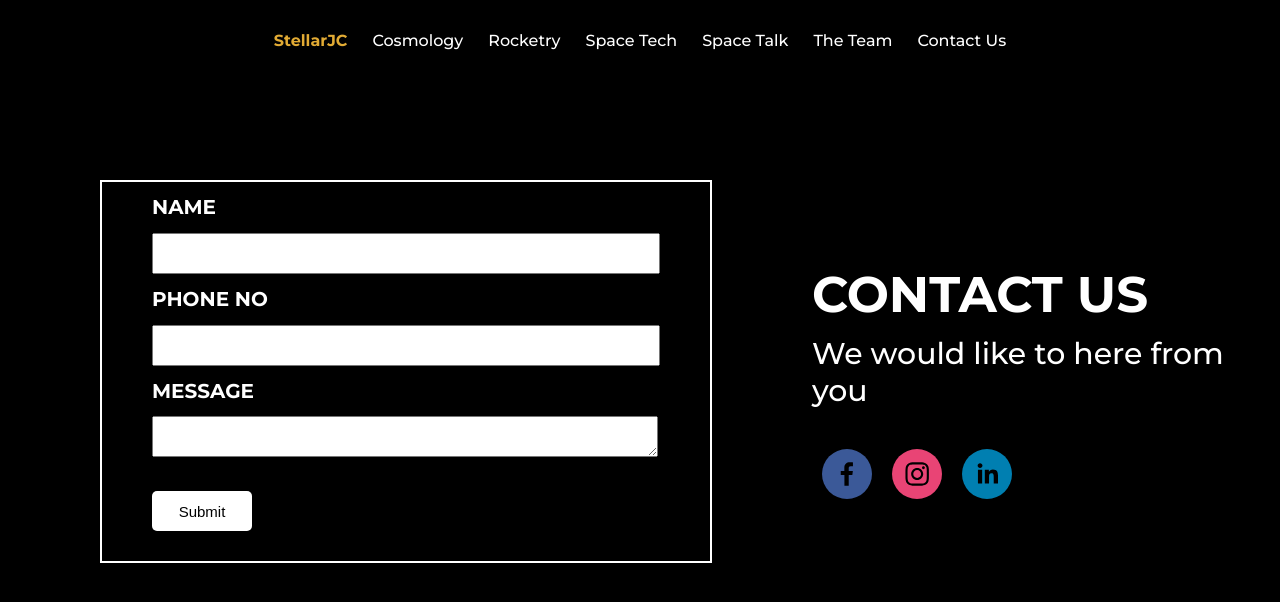
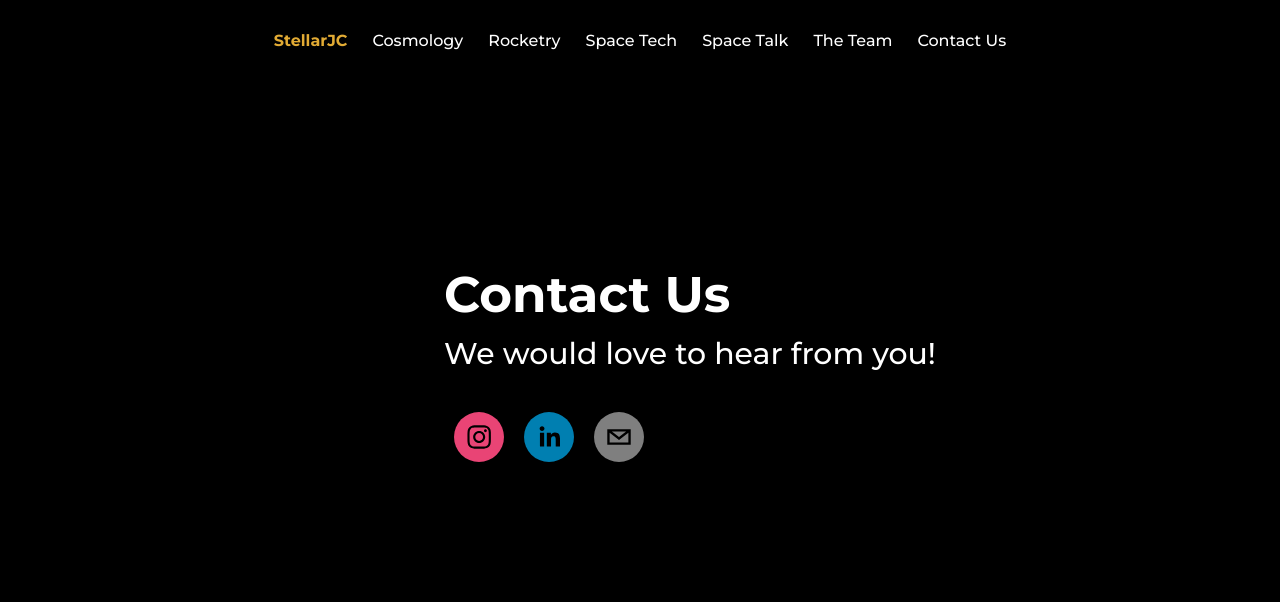
Before and after one commit to stellarjc/Website-React-Code, a React (Create React App) app: page /contact in a window 1280 px wide. Shown: the top 602 px of the page. Built offline with nearby package versions, Linux system fonts and the light colour scheme.

Commit message:
navbar and contact page fix

```diff
--- a/src/components/Navbar.js
+++ b/src/components/Navbar.js
@@ -28,7 +28,7 @@ function Navbar() {
             <ul className="menu-list">
                 <li className="menu-list-item"><Link className="menu-list-item-a1" to='/'>StellarJC</Link></li>
                 <li className="menu-list-item"><Link className="menu-list-item-a" to='/cosmology'>Cosmology</Link></li>
-                <li className="menu-list-item"><Link className="menu-list-item-a" to='/roccketry'>Rocketry</Link></li>
+                <li className="menu-list-item"><Link className="menu-list-item-a" to='/rocketry'>Rocketry</Link></li>
                 <li className="menu-list-item"><Link className="menu-list-item-a" to='/technology'>Space Tech</Link></li>
                 <li className="menu-list-item"><Link className="menu-list-item-a" to='/blog'>Space Talk</Link></li>
                 <li className="menu-list-item"><Link className="menu-list-item-a" to='/team'>The Team</Link></li>
--- a/src/css/contact.css
+++ b/src/css/contact.css
@@ -5,12 +5,12 @@
 .con-main-form{
     display: block;
     margin-top: 100px;
-    margin-left:100px;
+    /* margin-left:100px; */
     border: #ffffff solid 2px;
 }
 .con-form-h1{
     color: #ffffff;
-    margin-left: 50px;
+    /* margin-left: 50px; */
     font-size: 20px;
 }
 .con-form-inp{
--- a/src/screens/Contact.js
+++ b/src/screens/Contact.js
@@ -4,17 +4,17 @@ import '../css/contact.css';
 import { SocialIcon } from 'react-social-icons';
 function Contact(){
     const email = "stellar.sac.jc@gmail.com";
-    const [body,setBody]=useState("");
-    const [name,setName]=useState("");
-    const [pn,setPn]=useState("");
+    // const [body,setBody]=useState("");
+    // const [name,setName]=useState("");
+    // const [pn,setPn]=useState("");
 
-    const update=(e)=>{
-        e.preventDefault();
-        window.open(`mailto:${email}?subject=Contact Us&body=Name:${name} Phone No:${pn} Message:${body}`);
-    }
+    // const update=(e)=>{
+    //     e.preventDefault();
+    //     window.open(`mailto:${email}?subject=Contact Us&body=Name:${name} Phone No:${pn} Message:${body}`);
+    // }
 
     return<div className="con-main">
-        <form className="con-main-form">
+        {/* <form className="con-main-form">
             <h1 className="con-form-h1">NAME</h1>
             <input className="con-form-inp" name="name" onChange={(e)=>{setName(e.target.value)}}></input>
             <h1 className="con-form-h1">PHONE NO</h1>
@@ -23,13 +23,14 @@ function Contact(){
             <textarea className="con-form-inm" name="message" onChange={(e)=>{setBody(e.target.value)}}></textarea>
             <br />
             <input className="con-form-btn" onClick={update} type='submit'></input>
-        </form>
+        </form> */}
         <div className="con-main-info">
-            <h1 className="con-info-h1">CONTACT US</h1>
-            <p className="con-info-p">We would like to here from you</p>
-            <SocialIcon className="con-info-icon" url="https://www.facebook.com/stellarsacjc/" />
+            <h1 className="con-info-h1">Contact Us</h1>
+            <p className="con-info-p">We would love to hear from you!</p>
+            {/* <SocialIcon className="con-info-icon" url="https://www.facebook.com/stellarsacjc/" /> */}
             <SocialIcon className="con-info-icon" url="https://www.instagram.com/stellar.sjce/" />
-            <SocialIcon className="con-info-icon" url="https://www.linkedin.com/groups/14268004/" />
+            <SocialIcon className="con-info-icon" url="https://www.linkedin.com/company/stellarjc" />
+            <SocialIcon className='con-info-icon' url="mailto:stellar.sac.jc@gmail.com" />
         </div>
     </div>
 }
```
